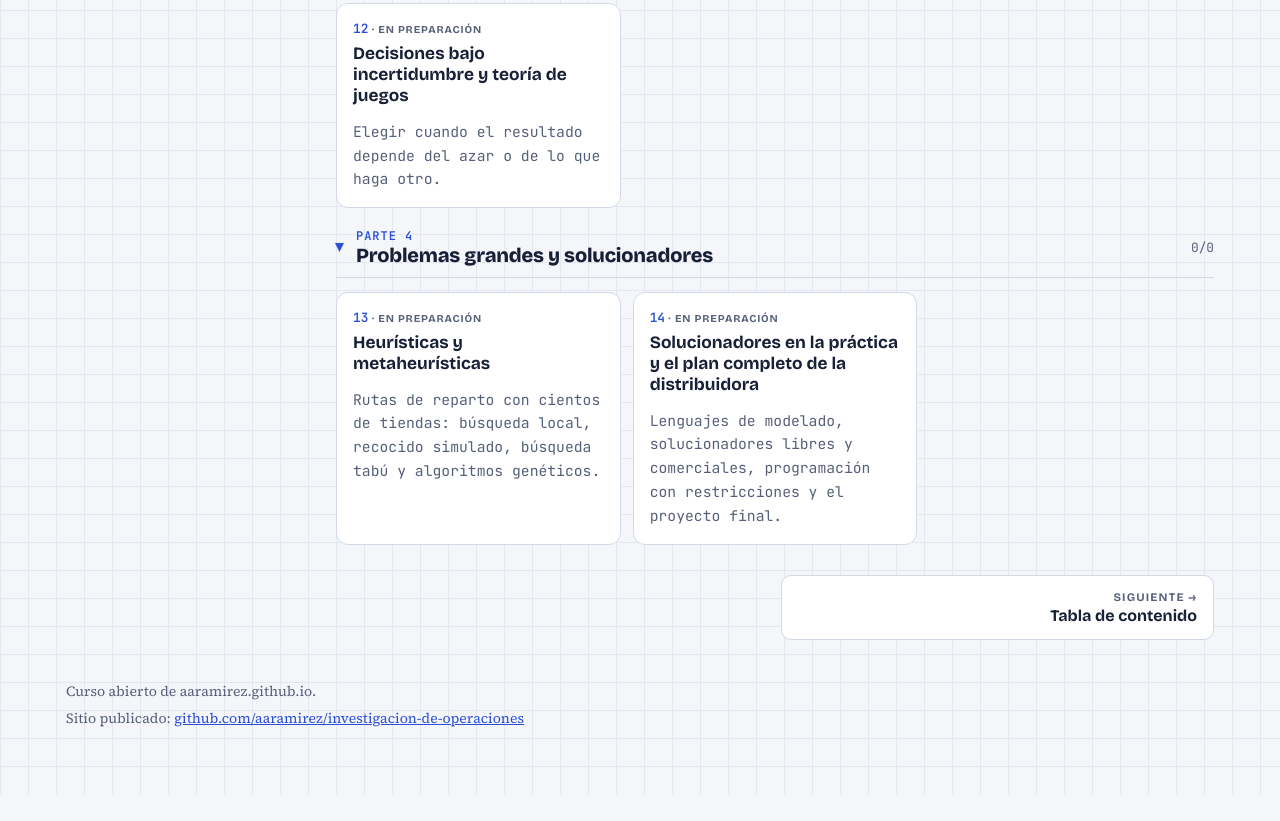
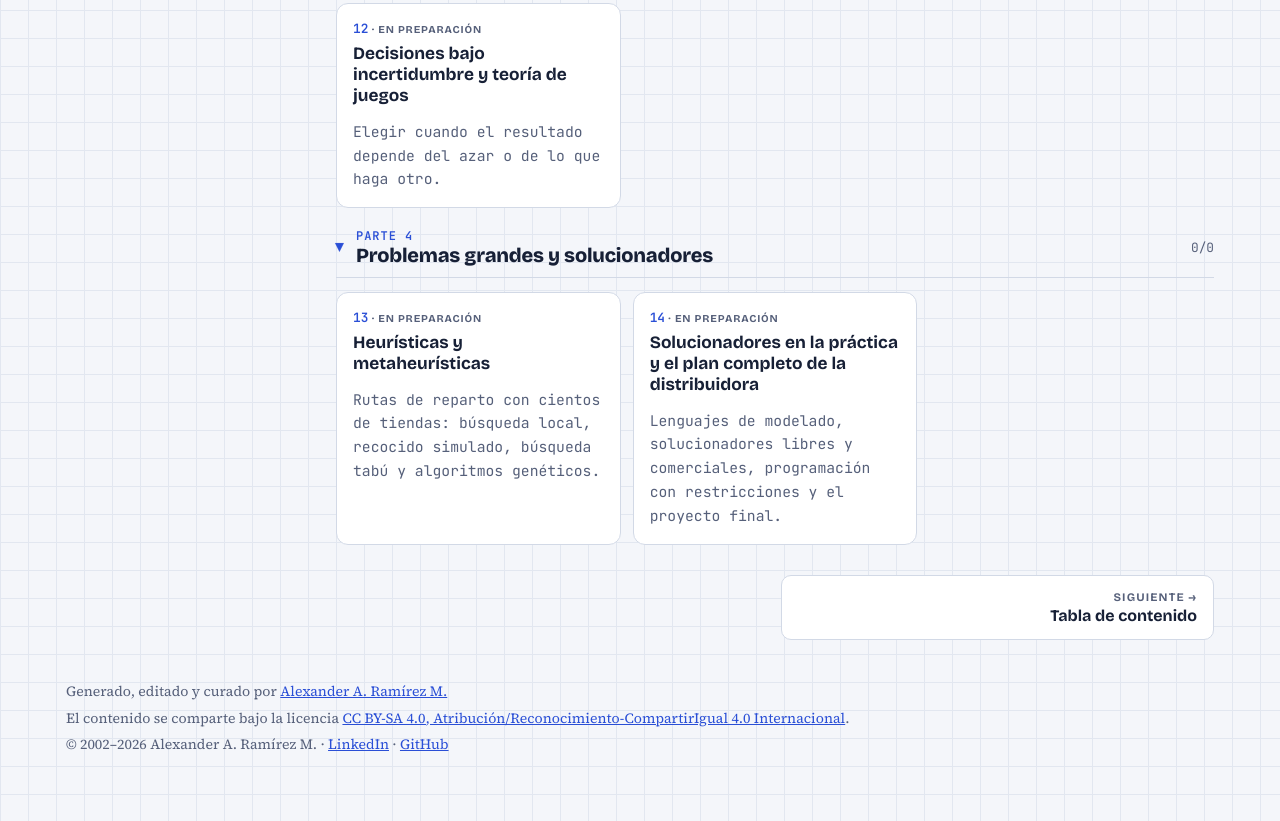
Before and after one commit to aaramirez/investigacion-de-operaciones, a plain HTML site: page index.html in a window 1280 px wide. Shown: the part 2790-3611 px from the top of the page. Before the commit the page ends 3584 px from the top, so only its background shows below. Drawn offline with nearby package versions, Linux system fonts and the light colour scheme.

Commit message:
Pie común: autoría, licencia CC BY-SA 4.0 y año que se actualiza solo

```diff
--- a/index.html
+++ b/index.html
@@ -89,7 +89,7 @@ height="0" width="0" style="display:none;visibility:hidden"></iframe></noscript>
 <nav class="pager" id="pager" aria-label="Capítulo anterior y siguiente"></nav>
 </main>
 </div>
-<footer><span>Curso abierto de aaramirez.github.io.</span><span>Sitio publicado: <a href="https://github.com/aaramirez/investigacion-de-operaciones" target="_blank" rel="noopener">github.com/aaramirez/investigacion-de-operaciones</a></span></footer>
+<footer><span>Generado, editado y curado por <a href="https://www.linkedin.com/in/alexander-ramirez-morales/" target="_blank" rel="noopener">Alexander A. Ramírez M.</a></span><span>El contenido se comparte bajo la licencia <a href="https://creativecommons.org/licenses/by-sa/4.0/deed.es" target="_blank" rel="noopener">CC BY-SA 4.0, Atribución/Reconocimiento-CompartirIgual 4.0 Internacional</a>.</span><span>© 2002–<span data-anio>2026</span> Alexander A. Ramírez M. · <a href="https://www.linkedin.com/in/alexander-ramirez-morales/" target="_blank" rel="noopener">LinkedIn</a> · <a href="https://github.com/aaramirez" target="_blank" rel="noopener">GitHub</a></span><script>document.querySelectorAll('[data-anio]').forEach(function (e) { e.textContent = new Date().getFullYear(); });</script></footer>
 </div>
 <script src="assets/lab.js"></script>
 </body>
```
Also changed, not shown: temario.html (+1 -1 lines).
